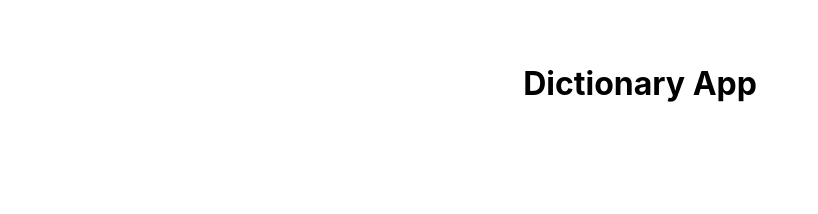
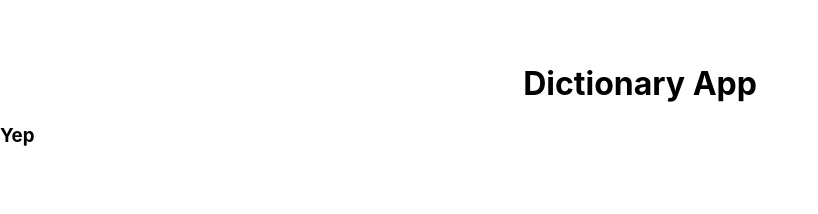
Before and after one commit to racevedo12/Dictionary, a React (Create React App) app: page / in a window 1280 px wide. Shown: the top 214 px of the page, without its empty margins (0-818 px from the left). Built offline with nearby package versions, Linux system fonts and the light colour scheme.

Commit message:
Added the Form component into the Home component just to test it

```diff
--- a/src/Components/Home/Home.js
+++ b/src/Components/Home/Home.js
@@ -1,5 +1,6 @@
 import React from "react";
 import "./Home.css";
+import Form from "../Form/Form";
 
 const Home = () =>
 {
@@ -7,9 +8,14 @@ const Home = () =>
 
         <div className="container">
 
-            <div className="header">
+            <header className="header">
                 <h1>Dictionary App</h1>
-            </div>
+            </header>
+
+            <main className="main-container">
+                <Form />
+            </main>
+
 
 
         </div>
```
